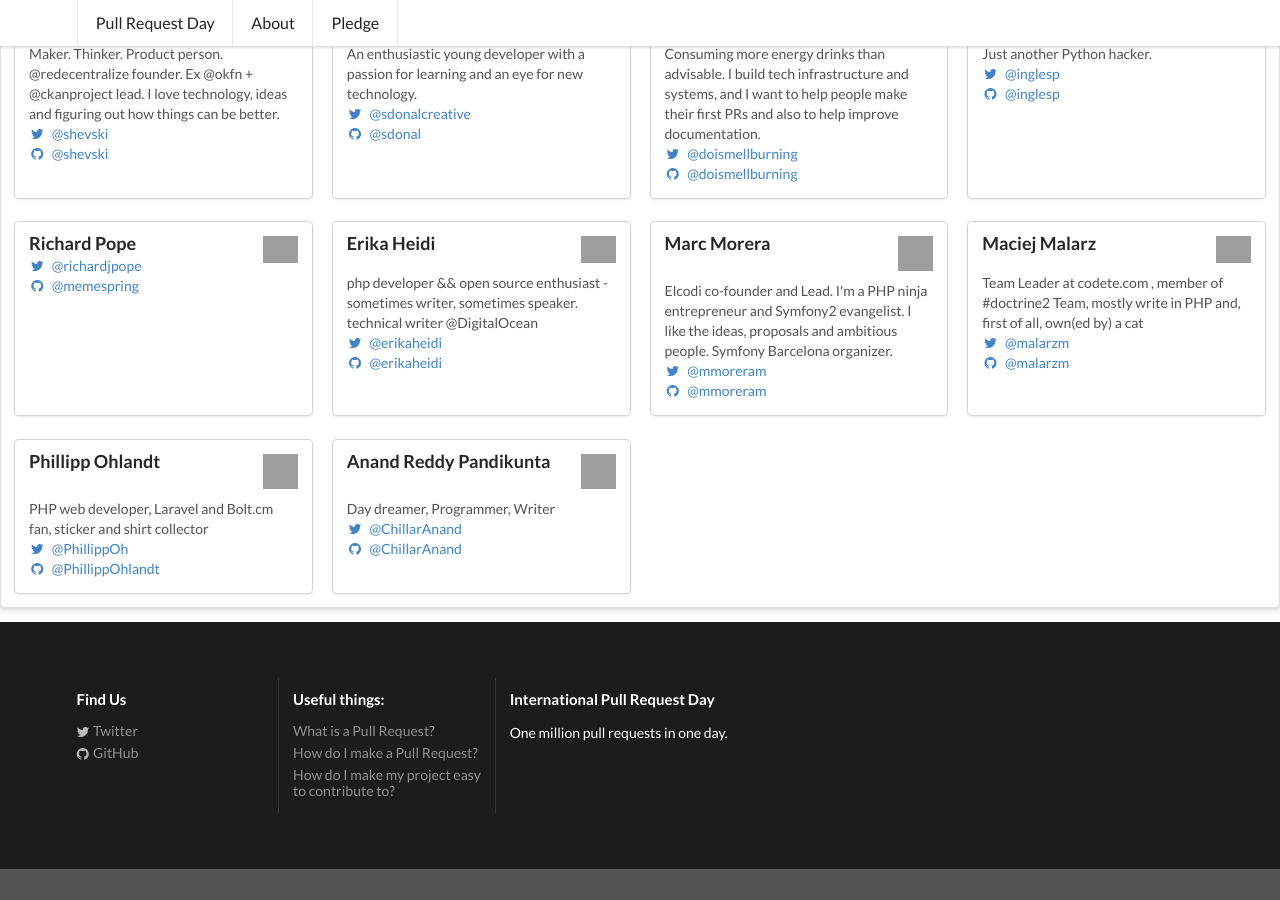
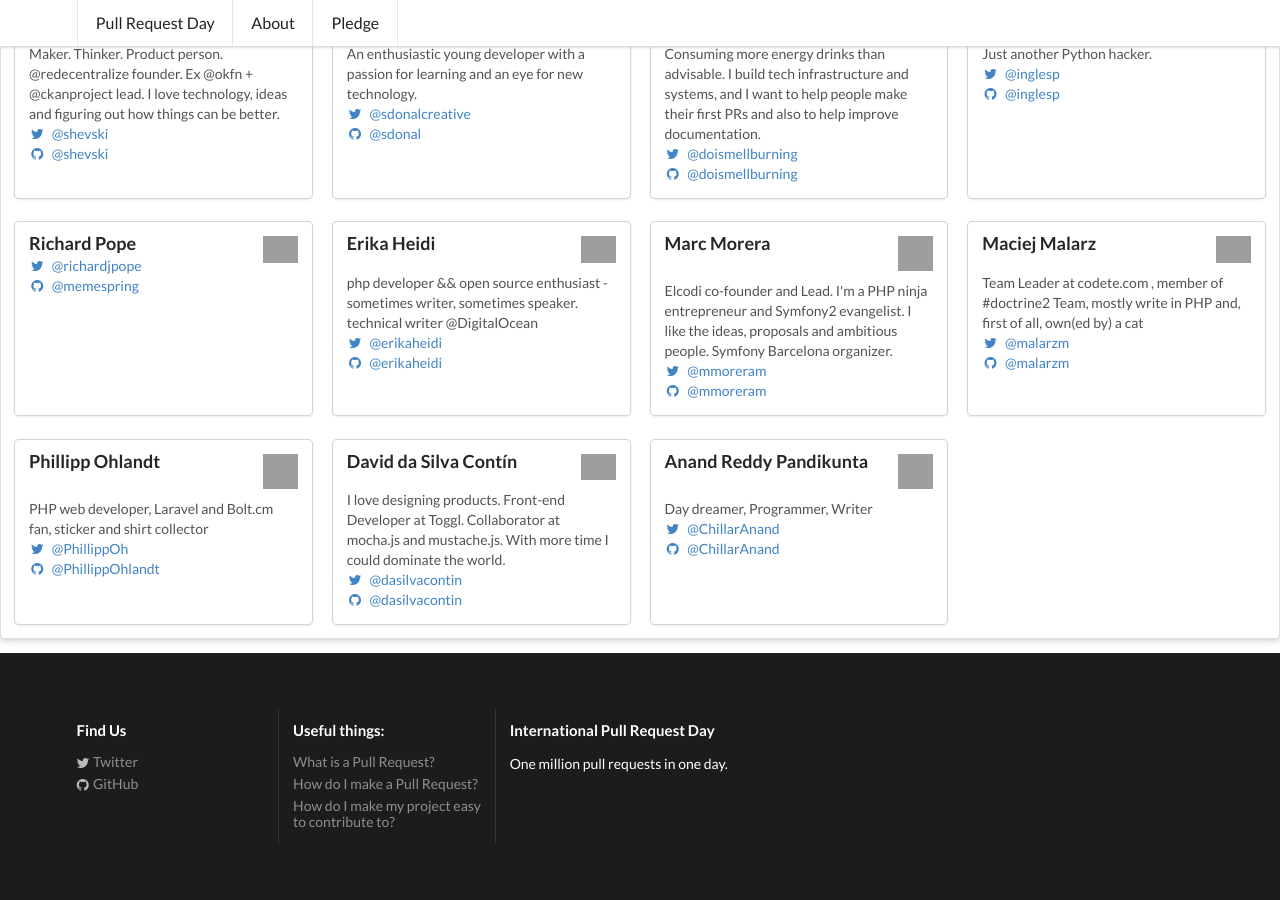
Before and after one commit to pullrequestday/pullrequestday, a Jekyll site: the page built from pledge/index.html, in a window 1280 px wide and 900 px high, scrolled down 2146 px. Built offline with Jekyll 4.4.1, drawn with Linux system fonts in a browser that asks for light colours; before the commit the page ends 3015 px from its top, so only the background shows below that; grey boxes are pictures that could not be loaded.

Commit message:
Add dasilvacontin's pledge

```diff
--- a/pledge/index.html
+++ b/pledge/index.html
@@ -419,6 +419,34 @@ layout: default
   </div> <!-- End of content -->
 </div> <!-- End of card -->
 
+<div class="ui card">
+  <div class="content">
+    <img class="right floated mini ui image"
+            src="https://pbs.twimg.com/profile_images/631704670797324288/9_bTWWJ5_400x400.jpg">
+    <div class="header">
+      David da Silva Contín
+    </div>
+    <div class="description">
+      I love designing products. Front-end Developer at Toggl. Collaborator at mocha.js and mustache.js. With more time I could dominate the world.
+    </div>
+    <div class="extra content">
+      <p>
+        <a target="_blank"
+              href="http://twitter.com/dasilvacontin">
+          <i class="twitter icon"></i>
+          @dasilvacontin
+        </a>
+        <br />
+        <a target="_blank"
+              href="http://github.com/dasilvacontin">
+          <i class="github icon"></i>
+          @dasilvacontin
+        </a>
+      </p>
+    </div>
+  </div> <!-- End of content -->
+</div> <!-- End of card -->
+
     <!-- ATTENTION PLEDGE MAKERS:  -->
     <!-- INSERT YOUR PLEDGE IMMEDIATELY ABOVE THIS COMMENT -->
 <div class="ui card">
```
